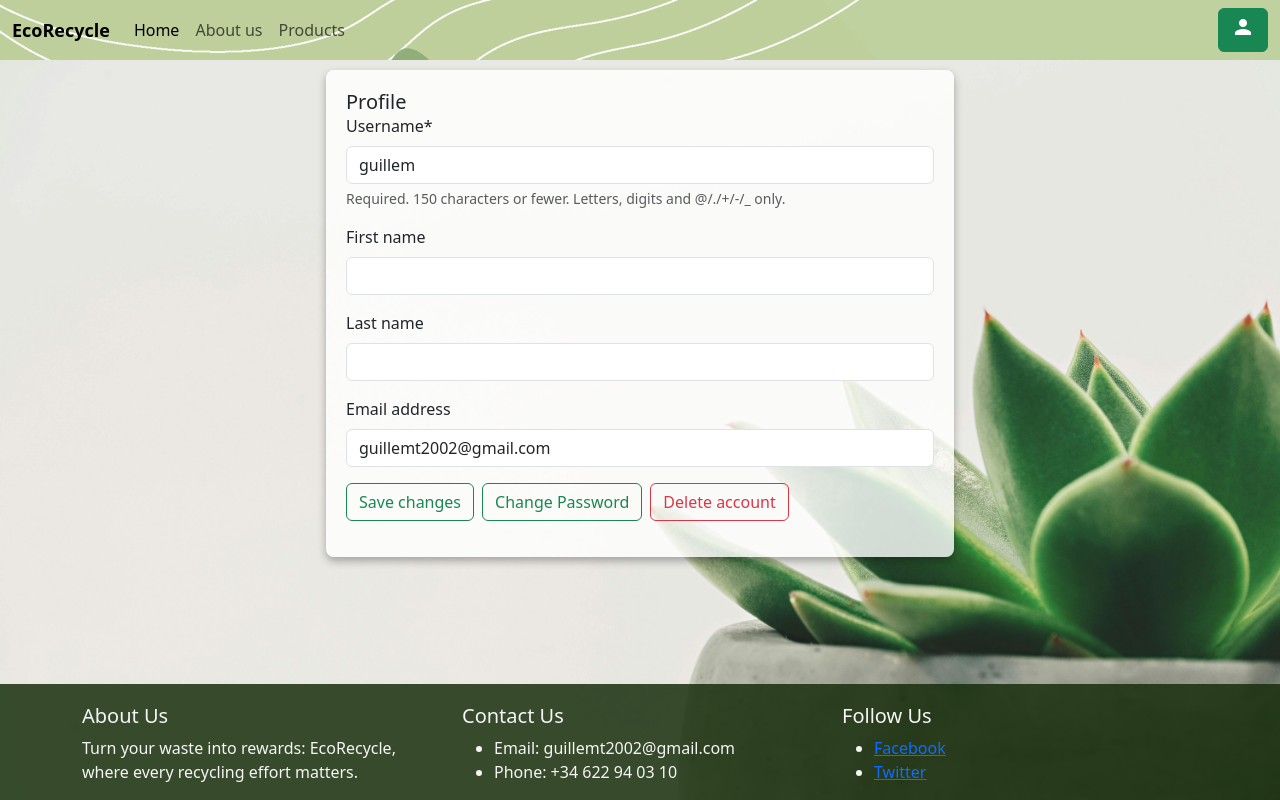
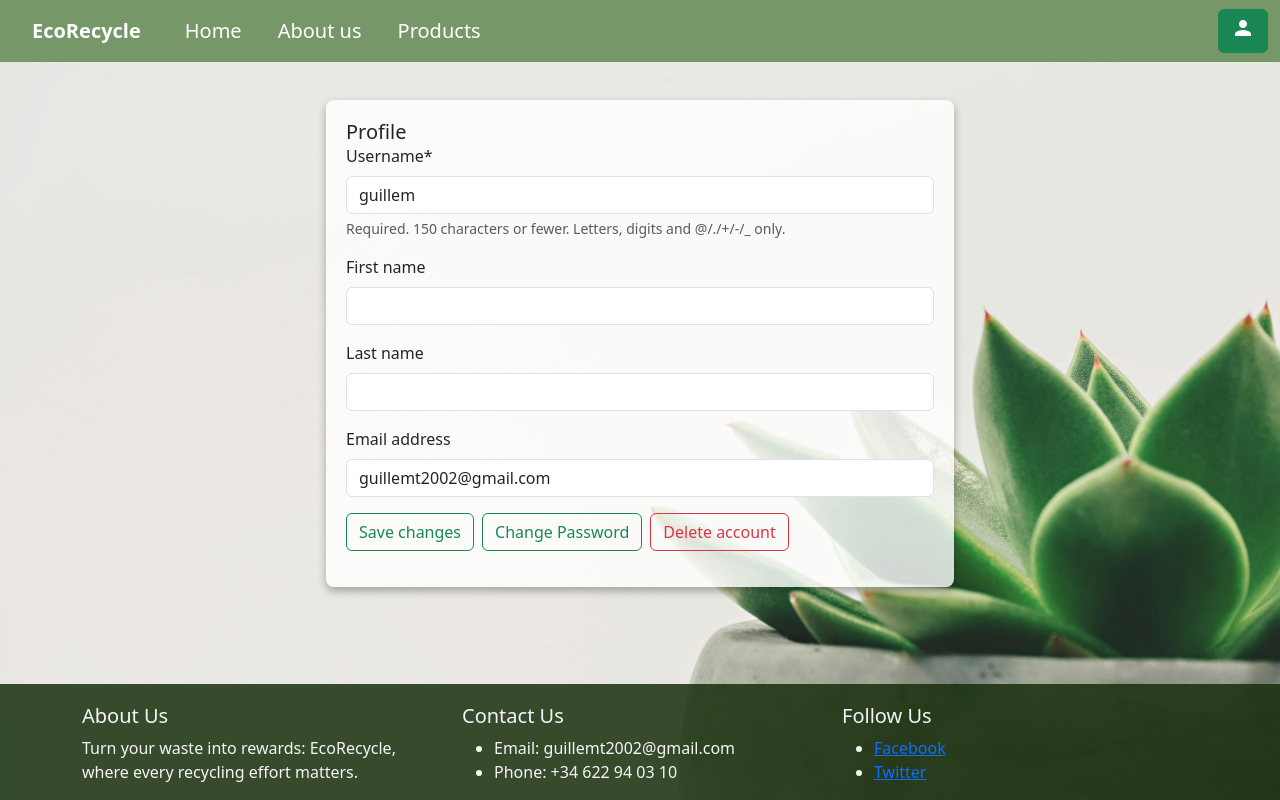
Before and after one commit to Guillemtejonestalella/EcoRecycleProject, a Django app: page /profile in a window 1280 px wide. Run offline with Django 5.2, Linux system fonts and the light colour scheme; a user stored in the database is signed in; some libraries are stand-ins or nearby versions.

Commit message:
[Updated] navbar

```diff
--- a/ecoApp/static/css/styles.css
+++ b/ecoApp/static/css/styles.css
@@ -32,6 +32,18 @@
     }
 }
 
+@keyframes typing{
+    from{
+        width: 0px;
+    }
+}
+
+@keyframes transparent{
+    50%{
+        border-color: transparent;
+    }
+}
+
 
 body {
     background-image: url('../assets/img/homepage4.jpg');
@@ -47,13 +59,42 @@ body {
 }
 
 .navbar-color {
-    /* background-color:#95a77f !important; */
-    background-image: url('../assets/img/navBarImage.jpg');
+    background-color:#769767 !important;
+    /* background-image: url('../assets/img/navBarImage.jpg'); */
+}
+
+.navbar-color a {
+    position: relative;
+    margin-left: 20px;
+    color: white;
+    font-size: 20px;
+}
+
+.nav-item a:hover{
+    color: white !important;
+}
+
+.navbar-color a::before{
+    content: '';
+    position: absolute;
+    top: 80%;
+    left: 0;
+    width: 0;
+    height: 2px;
+    background: rgb(255, 255, 255);
+    color: white;
+    transition: .3s;
+}
+
+.navbar-color a:hover::before{
+    width: 100%;
+    color: white;
 }
 
 .title-style{
     font-weight: bold;
     font-size: large;
+    color: #769767;
 }
 
 .centered-title h1 {
@@ -67,7 +108,6 @@ body {
 .home-cards{
     display: flex;
     justify-content: center;
-
 }
 
 .home-cards .card {
@@ -89,6 +129,7 @@ body {
     margin-top: 70px;
     background-color: rgba(255, 255, 255, 0.8);
 }
+
 .aboutus-container h2 {
     color: #2e6c2596;
     text-align: center;
@@ -99,7 +140,7 @@ body {
     padding: 20px;
     border-radius: 8px;
     box-shadow: 0 4px 8px rgba(0, 0, 0, 0.3);
-    margin-top: 70px;
+    margin-top: 100px;
     background-color: rgba(255, 255, 255, 0.8);
 }
 
@@ -141,9 +182,6 @@ body {
     /* background-color: rgb(191 209 159) !important; */
     /* padding: 30px; */
     border-radius: 0px;
-
-
-
 }
 
 .col{
@@ -153,7 +191,6 @@ body {
     animation-name: show;
     animation-range: entry 25% cover 50%;
 }
-
 
 .web-slogan {
     font-size: 25px;
@@ -172,17 +209,4 @@ body {
     white-space: nowrap;
     overflow: hidden;
     border-right: 3px solid;
-    /* Aquí no se define una width específica para .typing-text porque se espera que se expanda según el contenido del texto. */
 }
-
-@keyframes typing{
-    from{
-        width: 0px;
-    }
-}
-
-@keyframes transparent{
-    50%{
-        border-color: transparent;
-    }
-}
--- a/ecoApp/templates/ecoApp/base.html
+++ b/ecoApp/templates/ecoApp/base.html
@@ -27,7 +27,7 @@
         <div class="collapse navbar-collapse" id="navbarSupportedContent">
           <ul class="navbar-nav me-auto mb-2 mb-lg-0">
             <li class="nav-item">
-              <a class="nav-link active" aria-current="page" href="{% url 'index' %}">Home</a>
+              <a class="nav-link" href="{% url 'index' %}">Home</a>
             </li>
             <li class="nav-item">
               <a class="nav-link" href="{% url 'aboutus' %}">About us</a>
@@ -74,8 +74,8 @@
 
 
           {% else %}
-            <a class="btn btn-success" type="submit" href="{% url 'login' %}">Login</a>
-            <a class="btn btn-success ms-2" type="submit" href="{% url 'register' %}" >Register</a>
+            <button class="btn btn-success" type="submit" href="{% url 'login' %}">Login</button>
+            <button class="btn btn-success ms-2" type="submit" href="{% url 'register' %}" >Register</button>
           {% endif %}
 
         </div>
```
